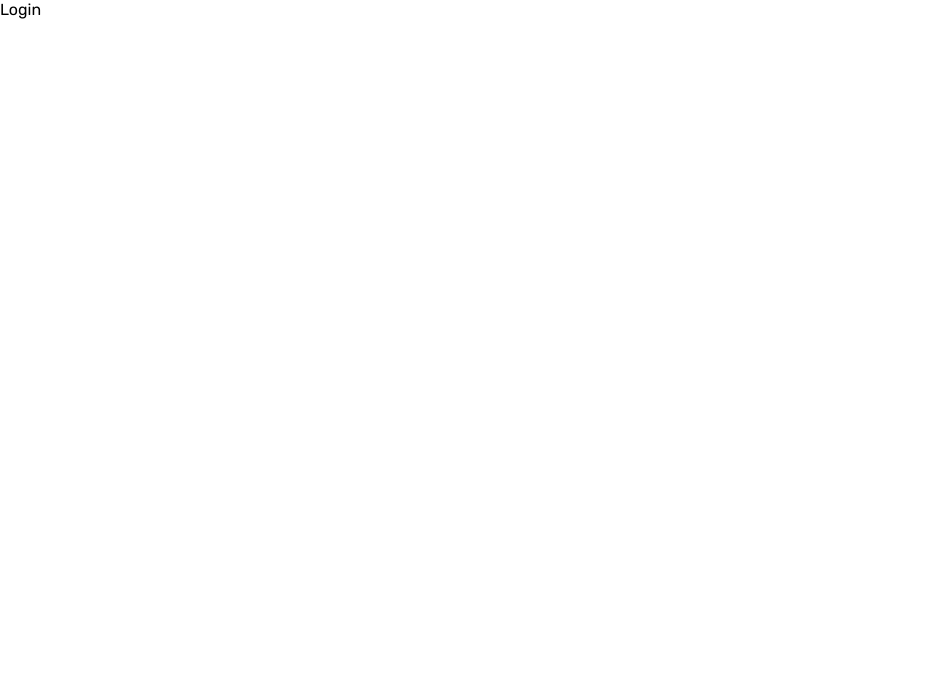
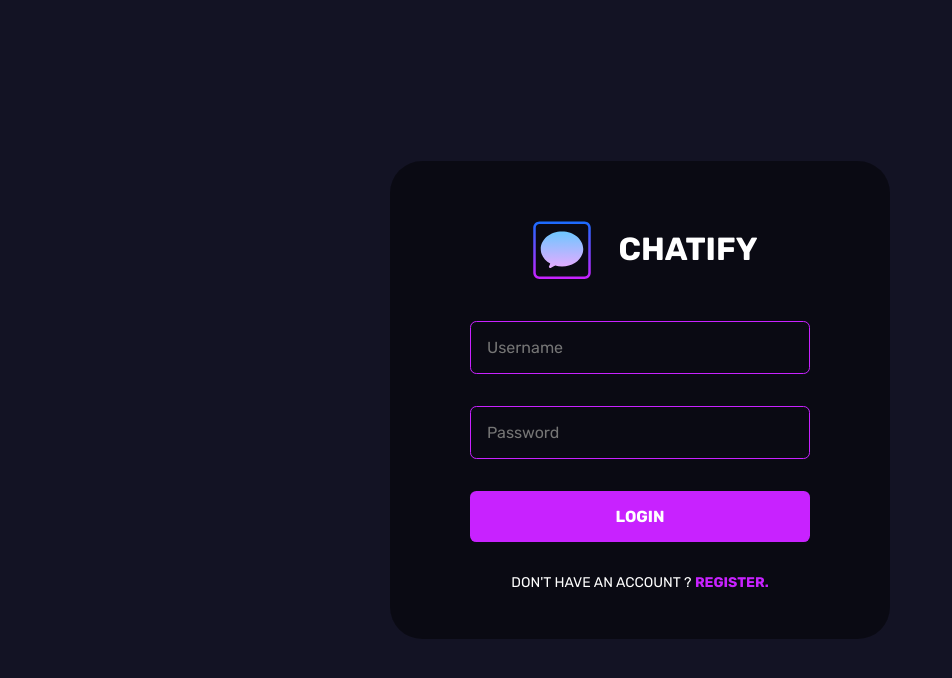
Before and after one commit to sampath-ops/Chatify, a React (Create React App) app in the folder public/: page /login in a window 1280 px wide. Shown: the top 678 px of the page, without its empty margins (0-952 px from the left). Built offline with nearby package versions, Linux system fonts and the light colour scheme.

Commit message:
Login component and endpoint controller created

```diff
--- a/public/src/pages/Login.jsx
+++ b/public/src/pages/Login.jsx
@@ -1,7 +1,173 @@
+import { useState } from "react";
+import styled from "styled-components";
+import { Link, useNavigate } from "react-router-dom";
+import logo from "../assets/logo.svg";
+import { ToastContainer, toast } from "react-toastify";
+import "react-toastify/dist/ReactToastify.css";
+import { loginRoute } from "../utils/APIRoutes";
+import axios from "axios";
+
 const Login = () => {
-    return (
-        <div>Login</div>
-     );
-}
+  const navigate = useNavigate();
+
+  const [values, setValues] = useState({
+    username: "",
+    password: "",
+  });
+
+  const toastOptions = {
+    position: "bottom-right",
+    autoClose: 8000,
+    pauseOnHover: true,
+    draggable: true,
+    theme: "dark",
+  };
+
+  const handleChange = (event) => {
+    console.log("current user",process.env.REACT_APP_LOCALHOST_KEY)
+    setValues((prev) => {
+      return {
+        ...prev,
+        [event.target.name]: event.target.value,
+      };
+    });
+  };
+
+  const handleSubmit = async (event) => {
+    event.preventDefault();
+    if (handleValidation()) {
+      const { username, password } = values;
+      const { data } = await axios.post(loginRoute, {
+        username,
+        password,
+      });
+      if (data.status === false) {
+        toast.error(data.msg, toastOptions);
+      }
+      if (data.status === true) {
+        localStorage.setItem(
+          process.env.REACT_APP_LOCALHOST_KEY,
+          JSON.stringify(data.user)
+        );
+        navigate("/");
+      }
+    }
+  };
+
+  const handleValidation = () => {
+    const { password, username } = values;
+    if (password === "") {
+      toast.error("UserName and Password should not be empty", toastOptions);
+      return false;
+    } else if (username === "") {
+      toast.error("UserName and Password should not be empty", toastOptions);
+      return false;
+    }
+    return true;
+  };
+
+  return (
+    <>
+      <FormContainer>
+        <form action="" onSubmit={(event) => handleSubmit(event)}>
+          <div className="brand">
+            <img src={logo} alt="logo" />
+            <h1>Chatify</h1>
+          </div>
+          <input
+            type="text"
+            placeholder="Username"
+            name="username"
+            onChange={(e) => handleChange(e)}
+            min="3"
+          />
+          <input
+            type="password"
+            placeholder="Password"
+            name="password"
+            onChange={(e) => handleChange(e)}
+          />
+          <button type="submit">Login</button>
+          <span>
+            Don't have an account ? <Link to="/register">Register.</Link>
+          </span>
+        </form>
+      </FormContainer>
+      <ToastContainer />
+    </>
+  );
+};
 
 export default Login;
+
+const FormContainer = styled.div`
+  height: 100vh;
+  width: 100vw;
+  display: flex;
+  flex-direction: column;
+  justify-content: center;
+  gap: 1rem;
+  align-items: center;
+  background-color: #131324;
+  .brand {
+    display: flex;
+    align-items: center;
+    gap: 1rem;
+    justify-content: center;
+    img {
+      height: 5rem;
+    }
+    h1 {
+      color: white;
+      text-transform: uppercase;
+    }
+  }
+
+  form {
+    display: flex;
+    width: 500px;
+    flex-direction: column;
+    gap: 2rem;
+    background-color: #00000076;
+    border-radius: 2rem;
+    padding: 3rem 5rem;
+  }
+  input {
+    background-color: transparent;
+    padding: 1rem;
+    border: 0.1rem solid #c822ff;
+    border-radius: 0.4rem;
+    color: white;
+    width: 100%;
+    font-size: 1rem;
+    &:focus {
+      border: 0.1rem solid #e6abff;
+      outline: none;
+    }
+  }
+  button {
+    background-color: #c822ff;
+    color: white;
+    padding: 1rem 2rem;
+    border: none;
+    font-weight: bold;
+    cursor: pointer;
+    border-radius: 0.4rem;
+    font-size: 1rem;
+    text-transform: uppercase;
+    &:hover {
+      outline: 2px solid #e6abff;
+    }
+  }
+  span {
+    color: white;
+    text-transform: uppercase;
+    font-size: 14px;
+    text-align: center;
+    a {
+      color: #c822ff;
+      text-decoration: none;
+      font-weight: bold;
+    }
+  }
+`;
--- a/public/src/utils/APIRoutes.js
+++ b/public/src/utils/APIRoutes.js
@@ -1,2 +1,3 @@
 export const host = "http://localhost:3001";
 export const registerRoute = `${host}/api/auth/register`;
+export const loginRoute = `${host}/api/auth/login`;
```
Also changed, not shown: 2 other files (tests, documents, lock files or other folders).
